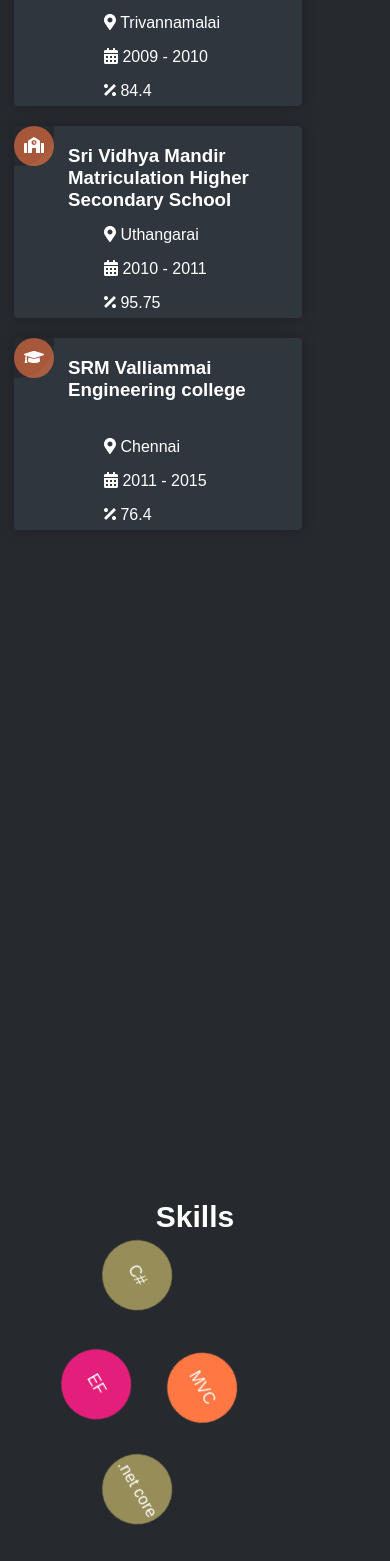
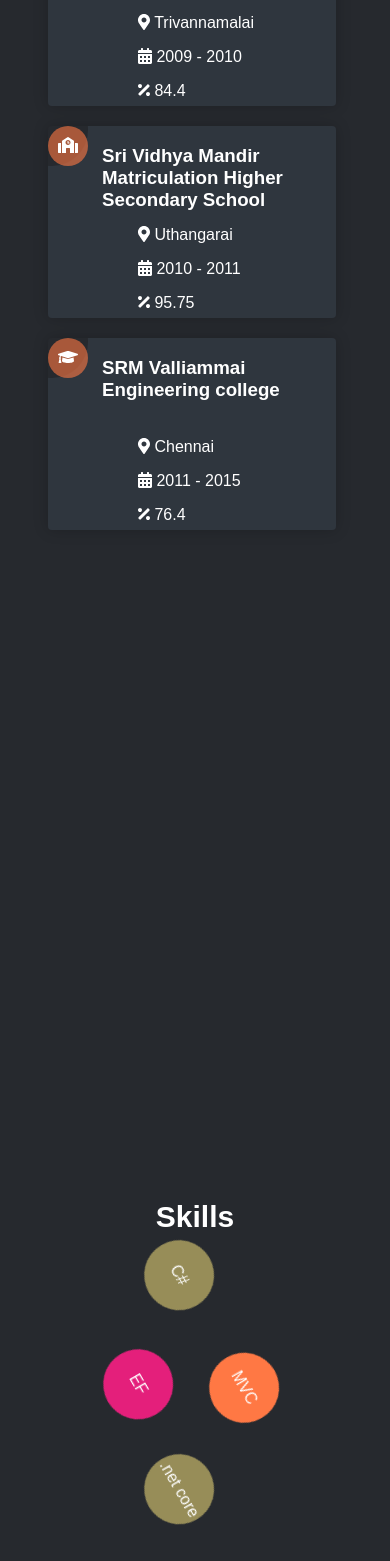
Before and after one commit to selvakumarappadurai/Portfolio, an Angular app: page / in a window 390 px wide. Shown: the part 1104-2665 px from the top of the page. Built offline with nearby package versions, Linux system fonts and the light colour scheme.

Commit message:
medium mobile response changes

```diff
--- a/src/profile-v2/profile-v2.component.scss
+++ b/src/profile-v2/profile-v2.component.scss
@@ -309,7 +309,7 @@
                     min-height: 12em;
                     box-shadow: 0 0 15px rgb(0 0 0 / 20%);
                     border-radius: 4px;
-                    margin-left: 14px;
+                    margin-left: 48px;
 
                     &:before {
                         position: absolute;
@@ -381,7 +381,7 @@
                     width: 120px;
                     position: relative;
                     animation: spin 30s linear infinite;
-                    margin-left: 88px;
+                    margin-left: 130px;
 
                     & .skill-circle {
                         position: absolute;
```
